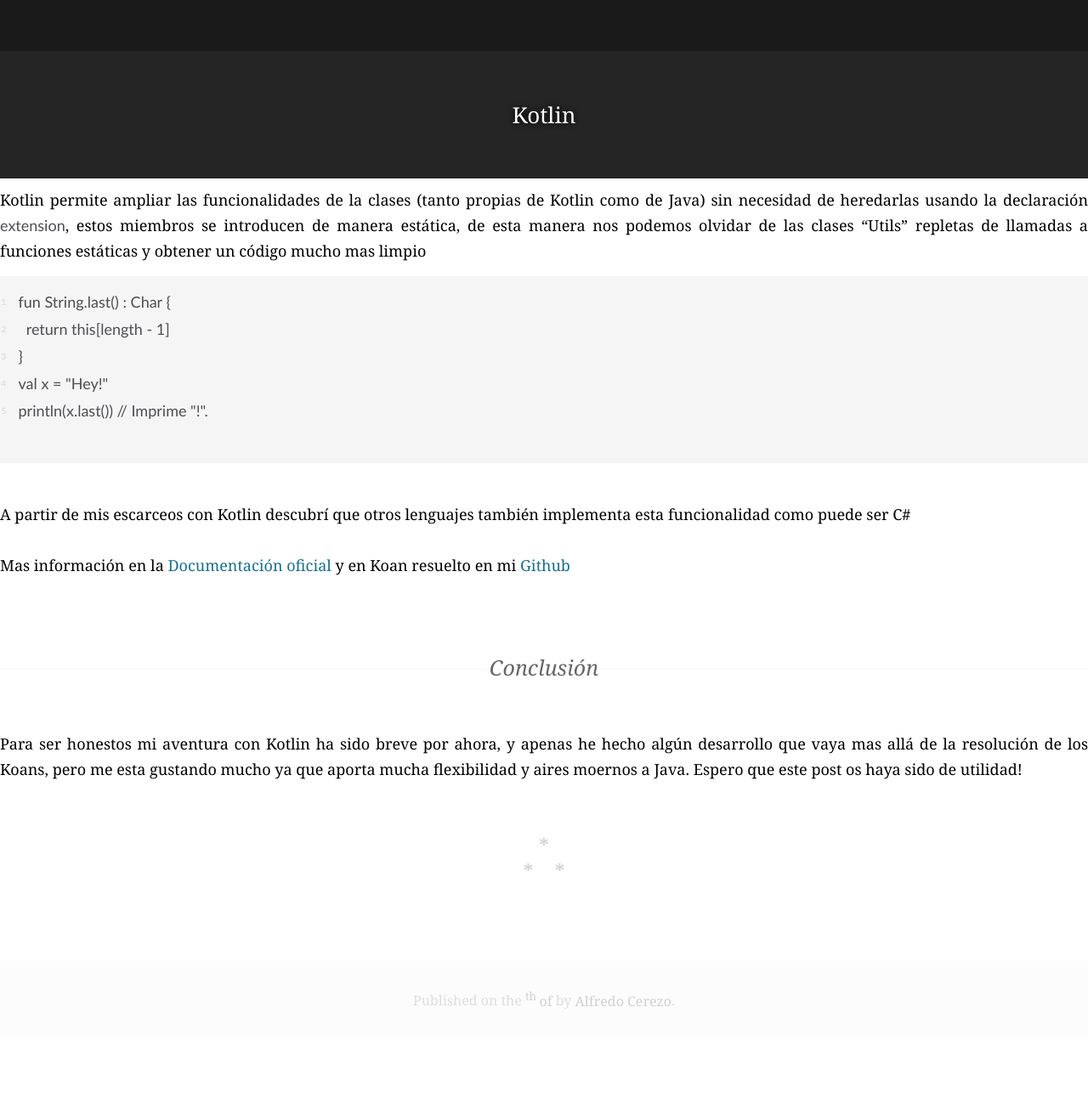
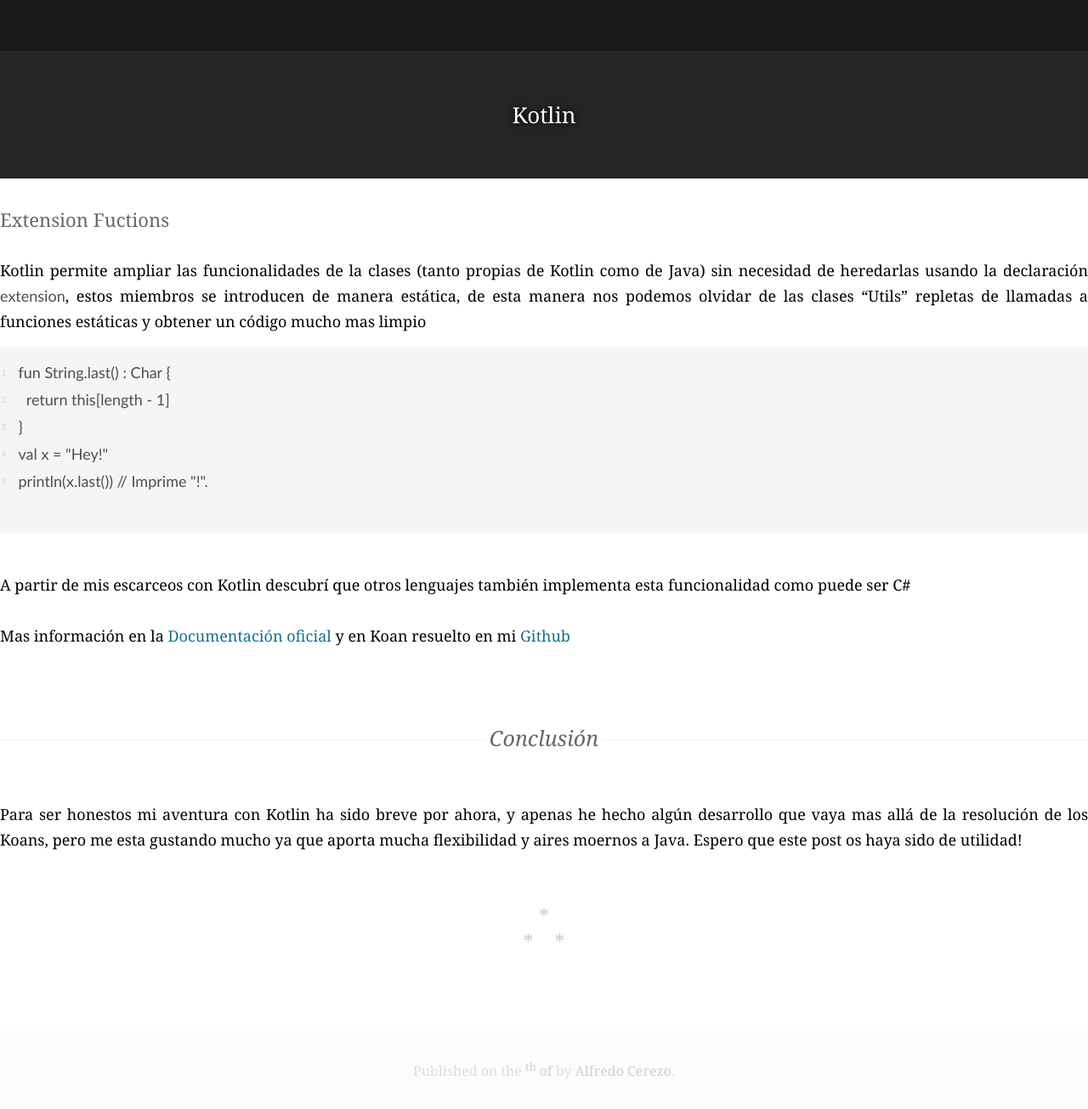
Before and after one commit to Jachu5/jachu5.github.io, a Jekyll site: the page built from post_bck/es/posts/2015-10-4-Kotlin.md, in a window 1280 px wide. Shown: the whole page at 85% size. Built offline with Jekyll 4.4.1, drawn with Linux system fonts in a browser that asks for light colours; Markdown is read by kramdown in place of the engine named in the settings; before the commit the page ends 1223 px from its top, so only the background shows below that.

`````diff
--- a/post_bck/es/posts/2015-10-4-Kotlin.md
+++ b/post_bck/es/posts/2015-10-4-Kotlin.md
@@ -39,14 +39,14 @@ Esto tiene una gran pega, el tiempo y la complejidad que requiere.
 Ambos lenguajes enseñan a sus compiladores a entender los archivos fuente de Java, así que ambos pueden generar los *.class y ejecutar javac sobre ellos.
 
 ## Características:
-###### Java compatible
+### Java compatible
 Según la gente de Jetbrain Kotlin fue diseñado con la interoperabilidad en mente, y lo poco que he probado a través de los koans me ha resultado bastante sencillo de entender e implementar, tanto Kotlin puede usar Java como en sentido contrario de un manera bastante cómoda.
 
 Aquí la documentación es muy extensa y hacen de la experiencia algo muy agradable, recomiendo echar un vistazo directamente a la web ya que me sorprendió mucho como interactúan ambos lenguajes.
 
 Más información en la [Documentación oficial](http://kotlinlang.org/docs/reference/java-interop.html) y en Koan resuelto en [Github](https://github.com/Jachu5/Koans/tree/master/src/i_introduction/_5_Nullable_Types)
 
-###### Null Safety
+### Null Safety
 Una de mis características favoritas y que soluciona uno de los problemas que más incómodo me parece, las referencias a null.
 Null es lo que se llama un "first-class citizen" en el sistema de tipos de Kotlin, es decir los tipos son conscientes de que pueden ser null, tanto en el flujo de la aplicación así como en su referencia. Esto es bastante útil ya que en mi opinión la posibilidad de acceder en un nuestro código a referencias que son null (NullPointerException en Java) es una fuente de problemas inmensa que conlleva mucho boilerplate code y programación defensiva.
 
@@ -91,7 +91,7 @@ if ( b!= null){
 
 Más información en la [Documentación oficial](http://kotlinlang.org/docs/reference/null-safety.html) y en Koan resuelto en [Github](https://github.com/Jachu5/Koans/tree/master/src/i_introduction/_5_Nullable_Types)
 
-###### Soporte para funciones de alto nivel y Lambdas
+### Soporte para funciones de alto nivel y Lambdas
 Otra cosa que me encanta.
 Básicamente un función de alto nivel es una función que acepta otras funciones como parámetros o incluso que devuelve otra función.
 Pongo un ejemplo:
@@ -103,7 +103,7 @@ En este ejemplo se filtra una lista eliminando todos los elementos pares, es un
 Probablemente la mejor manera de entenderlo sea en la [Documentación oficial](http://kotlinlang.org/docs/reference/lambdas.html) o en el koan resuelto en mi [Github](https://github.com/Jachu5/Koans/blob/master/src/i_introduction/_3_Lambdas/Lambdas.kt)
 
 
-###### Data Classes
+### Data Classes
 Muy útiles para clases que solo almacenan información (DTO), las Data clases nos generan de manera automática ciertas funcionalidad como la función equals(), hashCode(), toString() o una función copy() que copia los valores en una instancia nueva del objeto permitiéndonos modificar los valores deseados, actualmente tenemos alternativas en Java como la librería [AutoValue](https://github.com/google/auto/tree/master/value) de Google.
 
 ```
@@ -129,11 +129,11 @@ println("$name, $age years of age") // Imprime "Jane, 35 years of age"
 
 Más información en la [Documentación oficial](http://kotlinlang.org/docs/reference/data-classes.html) y en Koan resuelto en [Github](https://github.com/Jachu5/Koans/tree/master/src/i_introduction/_7_Data_Classes)
 
-###### Traits
+### Traits
 Me encantan los Traits no puedo decir más, los Traits se pueden entender como interfaces en las que se pueden implementar funciones.
 Aquí no tengo ningún ejemplo, los conozco por Scala, pero puedes encontrar mas información sobre ellos en este [post](http://blog.jetbrains.com/kotlin/2011/08/multiple-inheritance-part-2-possible-directions/).
 
-###### Extension Fuctions######
+### Extension Fuctions
 Kotlin permite ampliar las funcionalidades de la clases (tanto propias de Kotlin como de Java) sin necesidad de heredarlas usando la declaración `extension`, estos miembros se introducen de manera estática, de esta manera nos podemos olvidar de las clases "Utils" repletas de llamadas a funciones estáticas y obtener un código mucho mas limpio
 ````
 fun String.last() : Char {
`````
